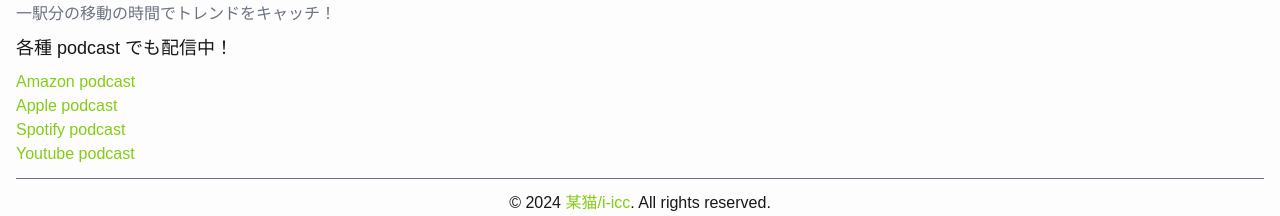
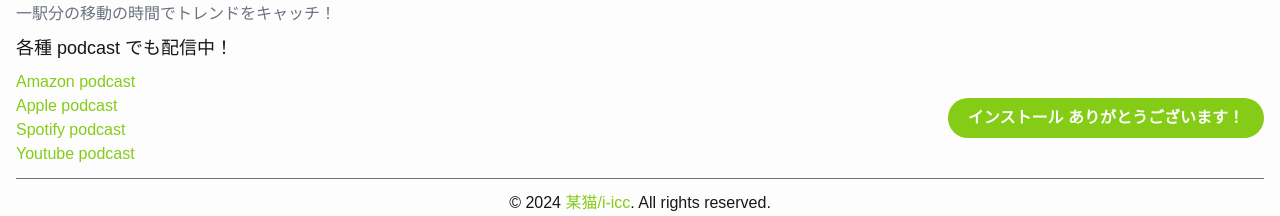
Before and after one commit to i-icc/hogecast-client, a Next.js app: page / in a window 1280 px wide. Shown: the part 266-482 px from the top of the page. Built offline with nearby package versions, Linux system fonts and the light colour scheme; no server answers; the database is empty.

Commit message:
#20 インストールボタンの追加

```diff
--- a/app/globals.css
+++ b/app/globals.css
@@ -46,6 +46,14 @@
   color: var(--foreground);
 }
 
+.notThemaC {
+  color: var(--background);
+}
+
 .themaL {
   color: var(--linkColer);
 }
+
+.themaBgL {
+  background-color: var(--linkColer);
+}
--- a/app/page.tsx
+++ b/app/page.tsx
@@ -1,3 +1,4 @@
+import InstallButton from '@/components/InstallButton';
 import Header from '../components/Header';
 import PodcastCard from '../components/PodcastCard';
 import Episode from '@/components/Episode';
@@ -55,6 +56,7 @@
           <p>一駅分の移動の時間でトレンドをキャッチ！</p>
         </div>
         <h3 className='text-lg my-2'>各種 podcast でも配信中！</h3>
+        <div className='left-4 right-4 flex justify-between items-center'>
           <div>
             <ul>
               <li><a href="https://music.amazon.co.jp/podcasts/2c53d14b-5c3b-463a-b451-66733ddb3784/ai-cast" target='_blank'>Amazon podcast</a></li>
@@ -63,6 +65,10 @@
               <li><a href="https://www.youtube.com/playlist?list=PLhnPyWxtaPqx83w7OTDK6msSbP2x0ca3L" target='_blank'>Youtube podcast</a></li>
             </ul>
           </div>
+          <div>
+            <InstallButton />
+          </div>
+        </div>
         <div className='flex-1 text-center border-t border-gray-500 my-3 p-3'>
           © 2024 <a href="https://i-icc.github.io/" target='_blank'>某猫/i-icc</a>. All rights reserved.
         </div>
--- /dev/null
+++ b/components/InstallButton.tsx
@@ -0,0 +1,56 @@
+"use client";
+
+import React, { useEffect, useState } from "react";
+
+interface Props {
+    message?: string;
+    disabledMessage?: string;
+}
+
+interface BeforeInstallPromptEvent extends Event {
+    prompt: () => void;
+    userChoice: Promise<{ outcome: "accepted" | "dismissed"; platform: string }>;
+}
+
+const InstallButton = ({
+    message = "今すぐインストール！",
+    disabledMessage = "インストール\nありがとうございます！",
+}: Props) => {
+    const [deferredPrompt, setDeferredPrompt] =
+        useState<BeforeInstallPromptEvent | null>(null);
+    const [isInstallable, setIsInstallable] = useState(false);
+
+    useEffect(() => {
+        window.addEventListener("beforeinstallprompt", (e: Event) => {
+            setDeferredPrompt(e as BeforeInstallPromptEvent);
+            setIsInstallable(true);
+        });
+    }, []);
+
+    const onInstallClick = async () => {
+        if (!deferredPrompt) {
+            return;
+        }
+
+        deferredPrompt.prompt();
+        const choiceResult = await deferredPrompt.userChoice;
+        if (choiceResult.outcome === "accepted") {
+            setDeferredPrompt(null);
+            setIsInstallable(false);
+        } else {
+            setIsInstallable(true);
+        }
+    };
+
+    return (
+        <button
+            onClick={() => void onInstallClick()}
+            className="rounded-full themaBgL notThemaC px-5 py-2 font-semibold no-underline"
+            disabled={!isInstallable}
+        >
+            {isInstallable ? message : disabledMessage}
+        </button>
+    );
+};
+
+export default InstallButton;
```
Also changed, not shown: 1 other file (tests, documents, lock files or other folders). Lines whose indentation alone changed are shown as unchanged.
